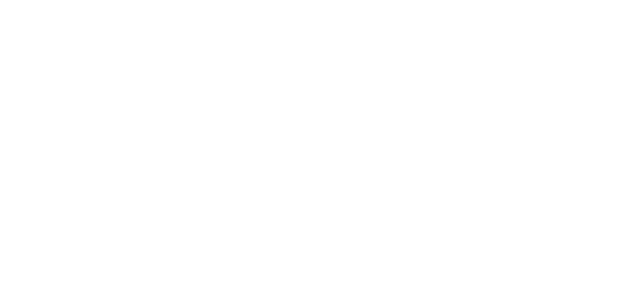
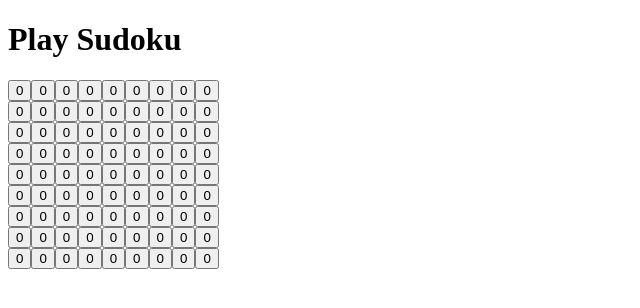
Before and after one commit to KevinJohnson23/Sudoku, a React (Vite) app: page / in a window 1280 px wide. Shown: the top 308 px of the page, without its empty margins (0-640 px from the left). Built offline with nearby package versions, Linux system fonts and the light colour scheme.

Commit message:
Create grid components

```diff
--- a/src/App.jsx
+++ b/src/App.jsx
@@ -1,9 +1,18 @@
 import { useState } from "react"
 import "./App.css"
+import Grid from "./components/Grid"
 
 function App() {
+
+
   return (
     <>
+      <div>
+        <h1>Play Sudoku</h1>
+      </div>
+      <div>
+        <Grid/>
+      </div>
     </>
   )
 }
--- /dev/null
+++ b/src/components/Cell.jsx
@@ -0,0 +1,3 @@
+export default function Cell() {
+  return <button className="cell">0</button>
+}
--- /dev/null
+++ b/src/components/Grid.jsx
@@ -0,0 +1,17 @@
+import Row from "./Row"
+
+export default function Grid() {
+  return (
+    <>
+      <Row/>
+      <Row/>
+      <Row/>
+      <Row/>
+      <Row/>
+      <Row/>
+      <Row/>
+      <Row/>
+      <Row/>
+    </>
+  )
+}
--- /dev/null
+++ b/src/components/Row.jsx
@@ -0,0 +1,9 @@
+import Cell from "./Cell"
+
+export default function Row() {
+  return (
+    <>
+      <Cell/><Cell/><Cell/><Cell/><Cell/><Cell/><Cell/><Cell/><Cell/><br/>
+    </>
+  )
+}
```
